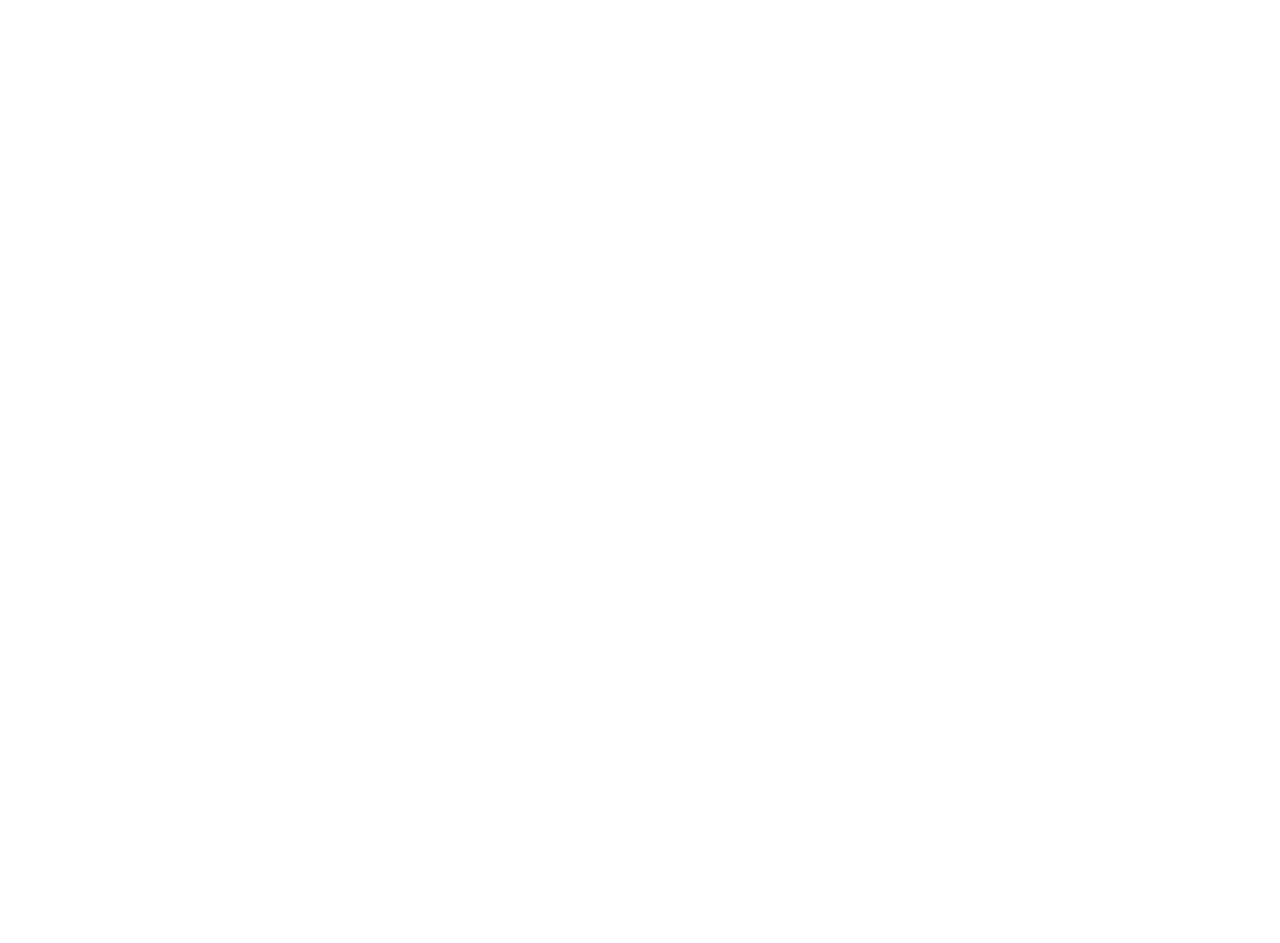
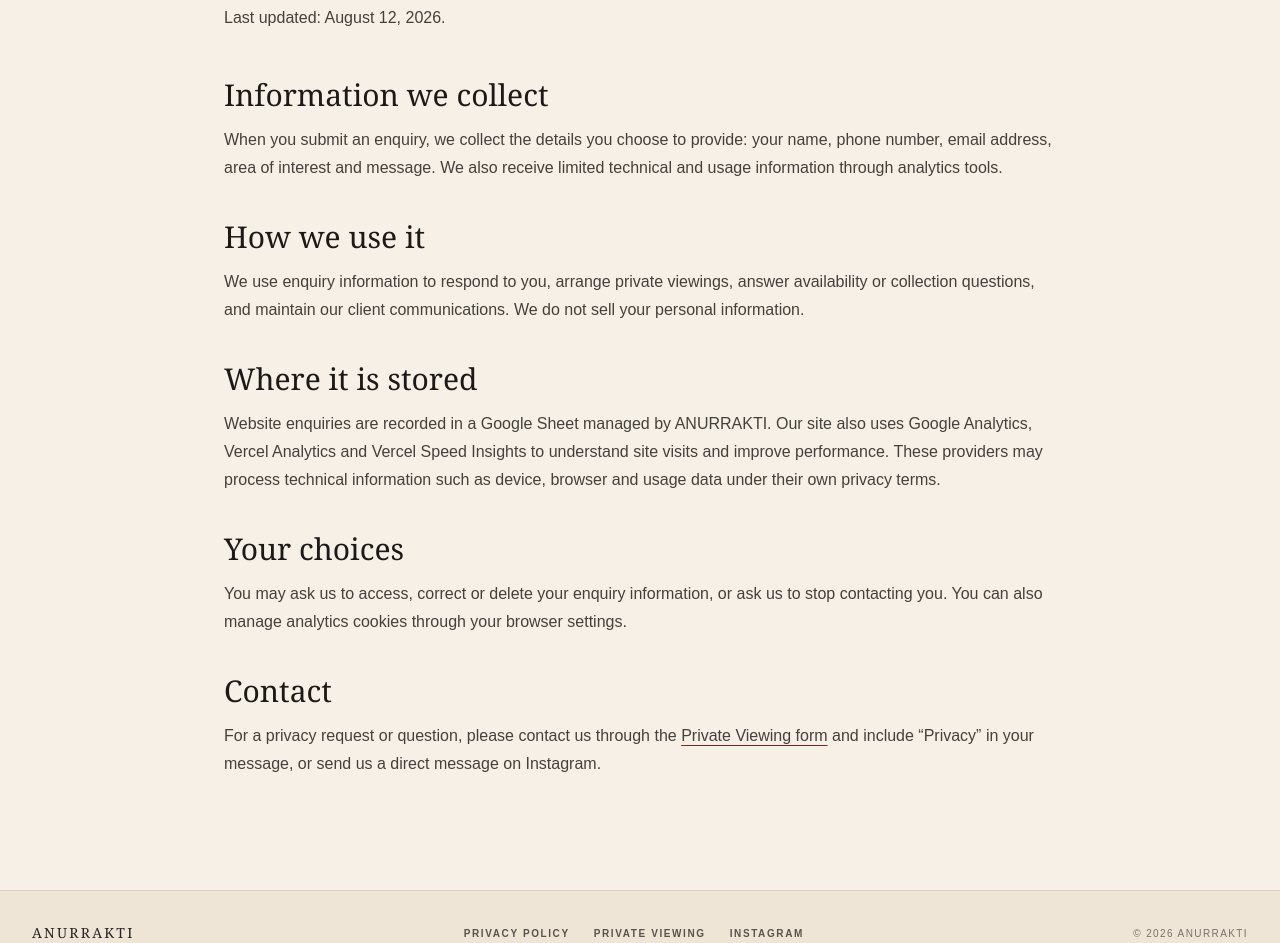
Before and after one commit to anuraktiraga-prog/Website-njs, a Next.js app: page /privacy in a window 1280 px wide. Before the commit this address had no page. Shown: the part 509-1452 px from the top of the page. Before the commit the page ends 800 px from the top, so only its background shows below. Built offline with nearby package versions, Linux system fonts and the light colour scheme.

Commit message:
feat: add privacy page and performance analytics

```diff
--- a/package.json
+++ b/package.json
@@ -11,6 +11,7 @@
   "dependencies": {
     "@base-ui/react": "^1.7.0",
     "@vercel/analytics": "^2.0.1",
+    "@vercel/speed-insights": "^2.0.0",
     "class-variance-authority": "^0.7.1",
     "clsx": "^2.1.1",
     "lucide-react": "^1.31.0",
--- a/src/app/layout.tsx
+++ b/src/app/layout.tsx
@@ -1,8 +1,11 @@
 import type { Metadata } from "next";
 import { Analytics } from "@vercel/analytics/next";
+import { SpeedInsights } from "@vercel/speed-insights/next";
+import Script from "next/script";
 import "./globals.css";
 import { Geist } from "next/font/google";
 import { cn } from "@/lib/utils";
+import { SiteFooter } from "@/components/site-footer";
 
 const geist = Geist({subsets:['latin'],variable:'--font-sans'});
 
@@ -45,7 +48,19 @@ export default function RootLayout({ children }: LayoutProps<"/">) {
     <html lang="en" className={cn("h-full antialiased", "font-sans", geist.variable)}>
       <body className="min-h-full flex flex-col">
         {children}
+        <SiteFooter />
+        <Script
+          src="https://www.googletagmanager.com/gtag/js?id=G-Y243DNTB9B"
+          strategy="afterInteractive"
+        />
+        <Script id="google-analytics" strategy="afterInteractive">
+          {`window.dataLayer = window.dataLayer || [];
+function gtag(){window.dataLayer.push(arguments);}
+gtag('js', new Date());
+gtag('config', 'G-Y243DNTB9B');`}
+        </Script>
         <Analytics />
+        <SpeedInsights />
       </body>
     </html>
   );
--- /dev/null
+++ b/src/app/privacy/page.tsx
@@ -0,0 +1,48 @@
+import type { Metadata } from "next";
+import Link from "next/link";
+import { SiteHeader } from "@/components/site-header";
+
+export const metadata: Metadata = {
+  title: "Privacy Policy",
+  description: "Privacy information for visitors to the ANURRAKTI website.",
+};
+
+export default function PrivacyPage() {
+  return (
+    <>
+      <SiteHeader />
+      <main className="flex-1">
+        <article className="section-shell max-w-4xl">
+          <p className="eyebrow">Privacy policy</p>
+          <h1 className="section-title mt-5 max-w-3xl">Your privacy, held with care.</h1>
+          <p className="mt-6 max-w-2xl text-base leading-7 text-stone-700">
+            This policy explains how ANURRAKTI handles information submitted through this website. Last updated: August 12, 2026.
+          </p>
+
+          <div className="mt-12 grid gap-10 text-base leading-7 text-stone-700">
+            <section>
+              <h2 className="font-serif text-3xl leading-none text-stone-900">Information we collect</h2>
+              <p className="mt-4">When you submit an enquiry, we collect the details you choose to provide: your name, phone number, email address, area of interest and message. We also receive limited technical and usage information through analytics tools.</p>
+            </section>
+            <section>
+              <h2 className="font-serif text-3xl leading-none text-stone-900">How we use it</h2>
+              <p className="mt-4">We use enquiry information to respond to you, arrange private viewings, answer availability or collection questions, and maintain our client communications. We do not sell your personal information.</p>
+            </section>
+            <section>
+              <h2 className="font-serif text-3xl leading-none text-stone-900">Where it is stored</h2>
+              <p className="mt-4">Website enquiries are recorded in a Google Sheet managed by ANURRAKTI. Our site also uses Google Analytics, Vercel Analytics and Vercel Speed Insights to understand site visits and improve performance. These providers may process technical information such as device, browser and usage data under their own privacy terms.</p>
+            </section>
+            <section>
+              <h2 className="font-serif text-3xl leading-none text-stone-900">Your choices</h2>
+              <p className="mt-4">You may ask us to access, correct or delete your enquiry information, or ask us to stop contacting you. You can also manage analytics cookies through your browser settings.</p>
+            </section>
+            <section>
+              <h2 className="font-serif text-3xl leading-none text-stone-900">Contact</h2>
+              <p className="mt-4">For a privacy request or question, please contact us through the <Link href="/#viewing" className="underline decoration-[#7e271e] underline-offset-4">Private Viewing form</Link> and include “Privacy” in your message, or send us a direct message on Instagram.</p>
+            </section>
+          </div>
+        </article>
+      </main>
+    </>
+  );
+}
--- /dev/null
+++ b/src/components/site-footer.tsx
@@ -0,0 +1,27 @@
+import Link from "next/link";
+
+export function SiteFooter() {
+  return (
+    <footer className="border-t border-stone-900/10 bg-[#efe5d7]">
+      <div className="mx-auto flex max-w-[90rem] flex-col gap-5 px-5 py-8 sm:px-8 md:flex-row md:items-center md:justify-between">
+        <p className="font-serif text-sm uppercase tracking-[0.16em] text-stone-800">
+          ANURRAKTI
+        </p>
+        <div className="flex flex-wrap gap-x-6 gap-y-3 text-[10px] font-semibold uppercase tracking-[0.16em] text-stone-600">
+          <Link href="/privacy" className="transition-colors hover:text-[#7e271e]">
+            Privacy policy
+          </Link>
+          <Link href="/#viewing" className="transition-colors hover:text-[#7e271e]">
+            Private viewing
+          </Link>
+          <a href="https://www.instagram.com/anurrakti/" target="_blank" rel="noreferrer" className="transition-colors hover:text-[#7e271e]">
+            Instagram
+          </a>
+        </div>
+        <p className="text-[10px] uppercase tracking-[0.14em] text-stone-500">
+          © {new Date().getFullYear()} ANURRAKTI
+        </p>
+      </div>
+    </footer>
+  );
+}
```
Also changed, not shown: 1 other file (tests, documents, lock files or other folders).
